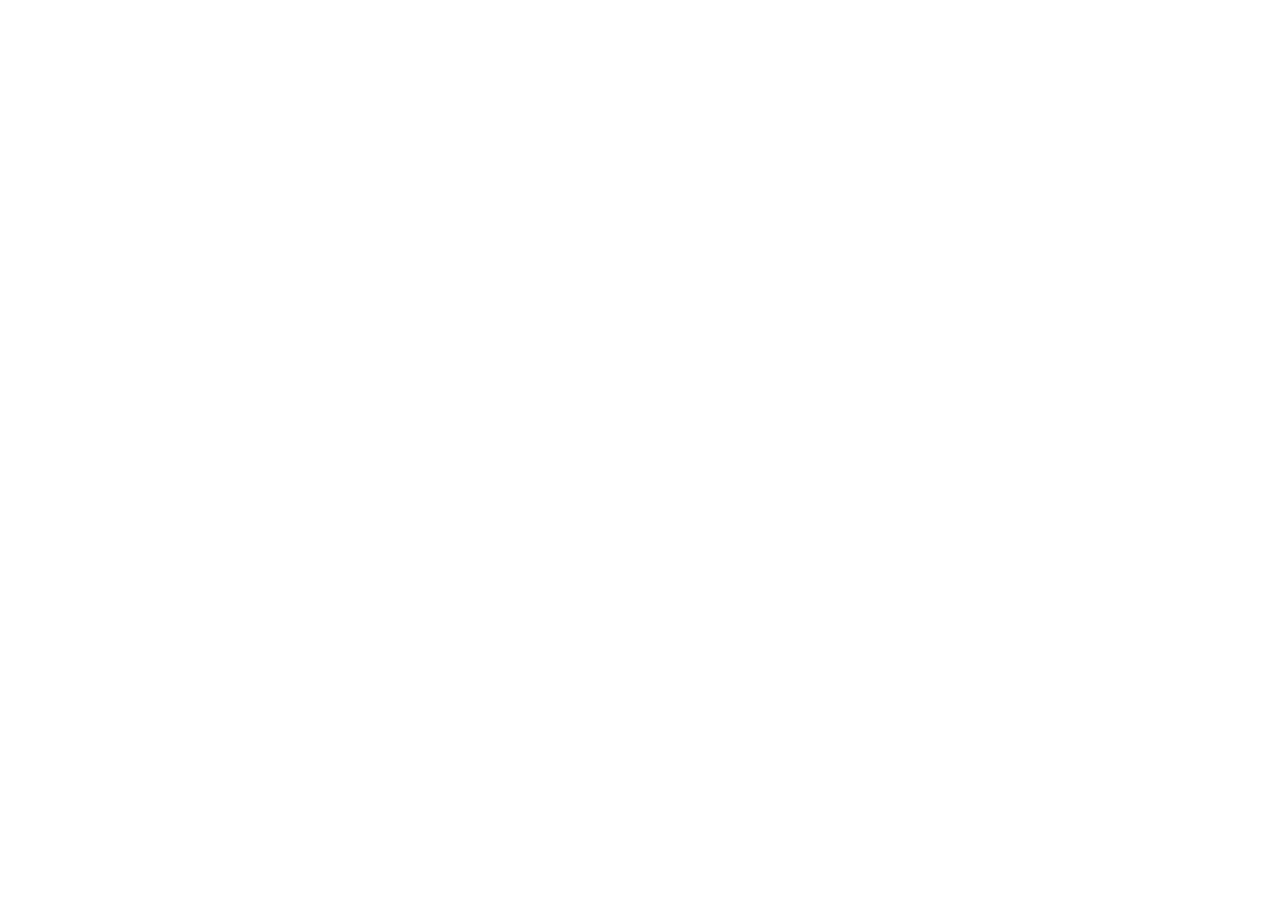
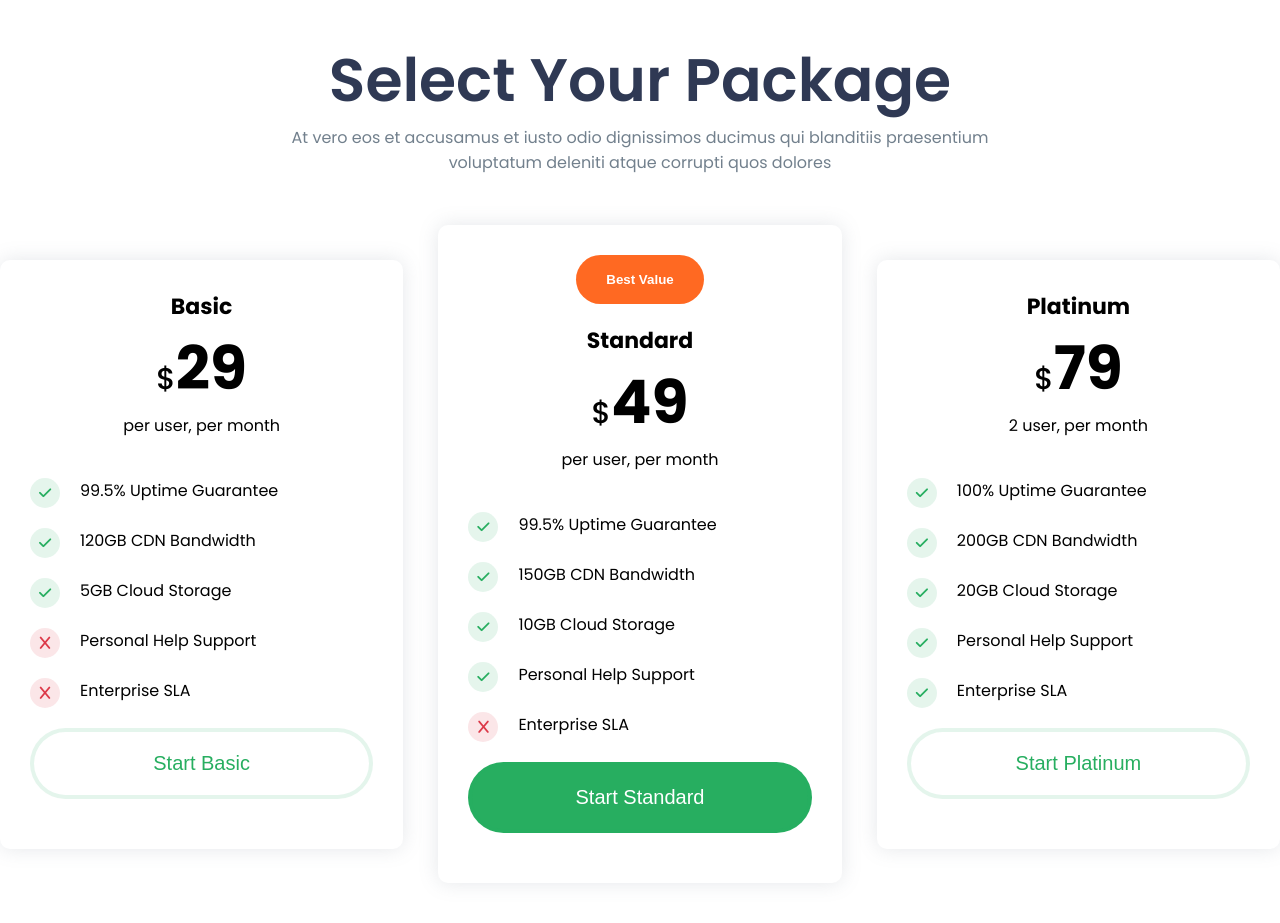
Before and after one commit to batuhansalkim/house-rental-website, a React (Create React App) app: page / in a window 1280 px wide. Shown: the part 5200-6123 px from the top of the page. Before the commit the page ends 5155 px from the top, so only its background shows below. Built offline with nearby package versions, Linux system fonts and the light colour scheme.

Commit message:
price tamamlandı footer baslandı

```diff
--- a/src/App.css
+++ b/src/App.css
@@ -111,3 +111,11 @@
   border-radius: 50px;
   color: white;
 }
+.btn5{
+  border-radius: 50px;
+  color: #27ae60;
+  font-size: 20px;
+  padding: 20px 40px;
+  font-weight: 400;
+  border: 4px solid #27ae601f;
+}
--- a/src/components/home/Home.jsx
+++ b/src/components/home/Home.jsx
@@ -5,6 +5,7 @@
 import Awards from './awards/Awards';
 import Location from './location/Location';
 import Team from './team/Team';
+import Price from './price/Price';
 export default function Home() {
   return (
     <>
@@ -14,6 +15,7 @@
       <Awards/>
       <Location/>
       <Team/>
+      <Price/>
     </>
   )
 }
--- a/src/components/home/price/PriceCard.jsx
+++ b/src/components/home/price/PriceCard.jsx
@@ -1,8 +1,44 @@
 import React from 'react'
+import price from "../../data/price";
 
 function PriceCard() {
   return (
-    <div>PriceCard</div>
+    <>
+        <div className='content flex mtop'>
+            {price.map((item,index)=>(
+                <div className="box shadow" key={index}>
+                    <div className="topbtn">
+                        <button className='btn3'>{item.best}</button>
+                    </div>
+                    <h3>{item.plan}</h3>
+                    <h1>
+                        <span>$</span>
+                        {item.price}
+                    </h1>
+                    <p>{item.ptext}</p>
+
+                    <ul>
+                        {item.list.map((val)=>{
+                            const {icon,text,change} = val;
+                            return(
+                                <li>
+                                    <label style={{background: change === "color" ? "#dc35451f" : "#27ae601f",
+                                    color: change === "color" ? "#dc3848" : "#27ae60",}}>
+                                        {icon}
+                                    </label>
+                                    <p>{text}</p>
+                                </li>
+                            )
+                        })}
+                    </ul>
+                    <button className='btn5' style={{background:item.plan === "Standard" ? "#27ae60" : "#fff", color:item.plan === "Standard" ? "#fff" : "#27ae60"}}>
+                        Start {item.plan}
+                    </button>
+                </div>
+            ))}
+        </div>
+    </>
+
   )
 }
 
--- a/src/components/home/price/price.css
+++ b/src/components/home/price/price.css
@@ -0,0 +1,57 @@
+.price{
+    text-align: center;
+}
+.price .content .box{
+    width: 31.5%;
+    padding: 30px;
+    border-radius: 10px;
+}
+.price button{
+    margin-bottom: 20px;
+}
+.price h3{
+  font-size: 22px;
+}
+.price h1 {
+  font-size: 60px;
+}
+.price h1 span{
+    font-size: 30px;
+    font-weight: 500;
+}
+.price ul {
+  margin-top: 40px;
+}
+.price ul li {
+    display: flex;
+    margin-bottom: 20px;
+}
+.price label{
+    width: 30px;
+    height: 30px;
+    line-height: 30px;
+    border-radius: 50%;
+    margin-right: 20px;
+}
+.price .box:nth-child(1) .topbtn button,
+.price .box:nth-child(3) .topbtn button{
+    display: none;
+}
+.price .btn5 {
+  width: 100%;
+}
+@media screen and (max-width:800px){
+    .price .content{
+        flex-direction: column;
+    }
+    .price .content .box{
+        width: 100%;
+        padding: 30px;
+        border-radius: 10px;
+        margin-bottom: 50px;
+        display: flex;
+        flex-direction: column;
+        align-items: center;
+        justify-content: center;
+    }
+}
```
Also changed, not shown: src/components/common/footer/Footer.jsx (added, +9 -0 lines), src/components/common/footer/footer.css (added).
